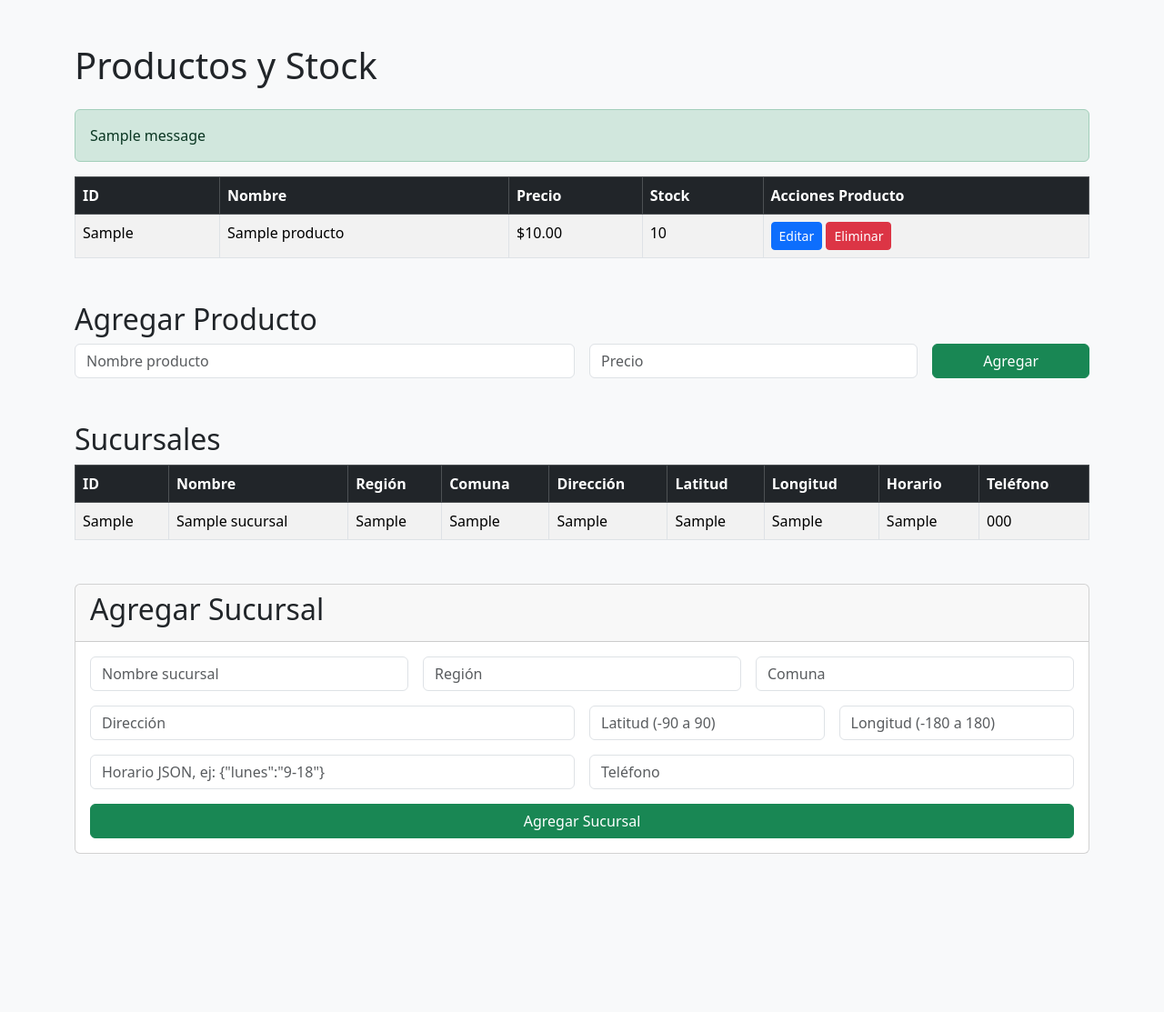
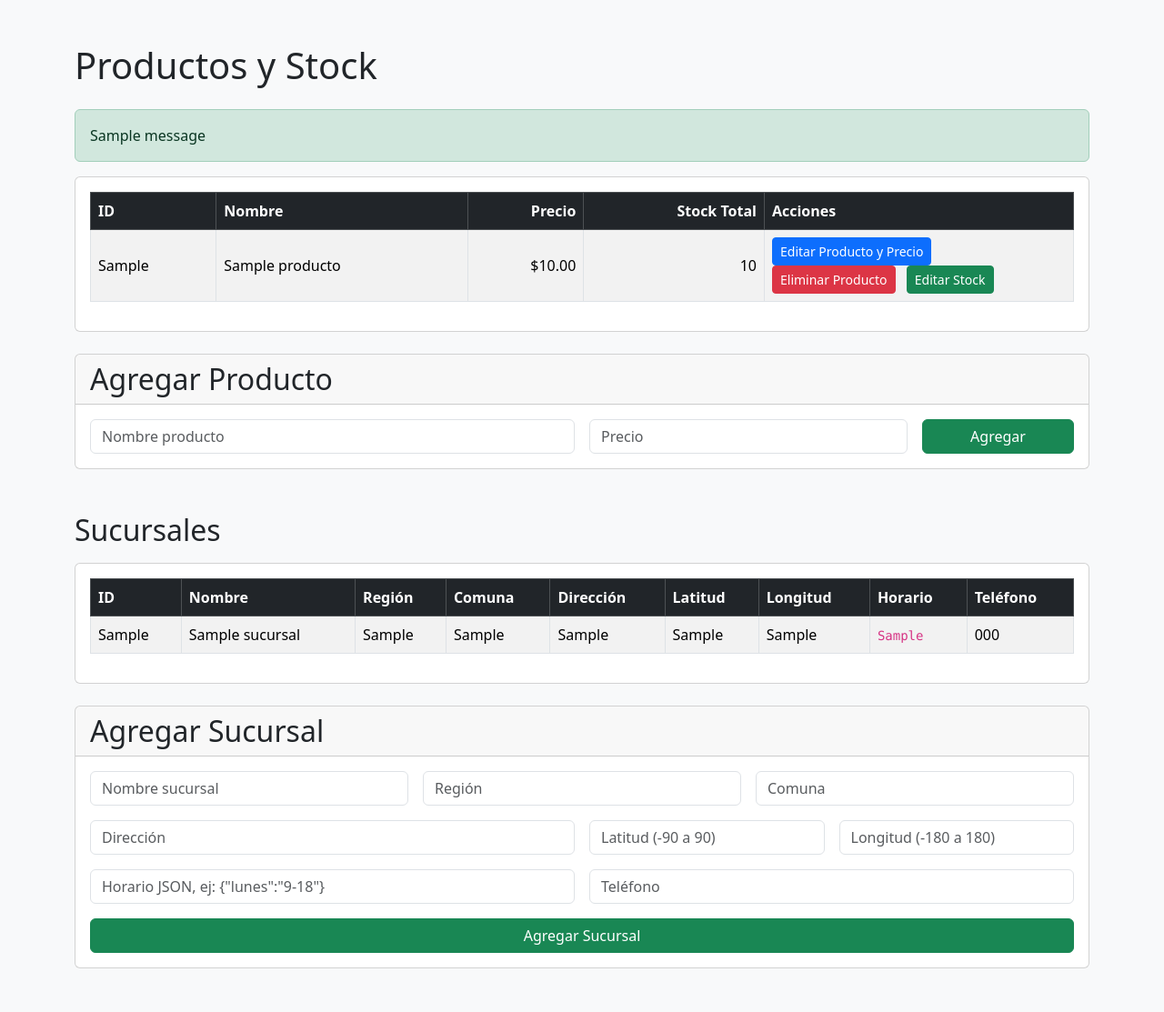
Before and after one commit to Matirehbein/Capston, a Flask app: page / in a window 1280 px wide. Shown: the whole page at 91% size. Before the commit the page ends 939 px from the top, so only its background shows below. Run offline with Flask 3, Linux system fonts and the light colour scheme; one stand-in notice (Sample message) is shown; a database or web service that is not in the repository returns one stand-in record (values such as "Sample title"); some libraries are stand-ins or nearby versions.

Commit message:
Botón de "Editar Stock" agregado
Botón y modal para editar stock por sucursal creada agregado. A revisión aún.

```diff
--- a/Aurora/Api-Aurora/app.py
+++ b/Aurora/Api-Aurora/app.py
@@ -1,12 +1,11 @@
 from flask import Flask, render_template, request, redirect, url_for, flash
 import psycopg2
 import psycopg2.extras
-import os
 
 app = Flask(__name__)
 app.secret_key = "supersecretkey"
 
-# Configuración PostgreSQL
+# Config PostgreSQL
 app.config['PG_HOST'] = "localhost"
 app.config['PG_DATABASE'] = "aurora"
 app.config['PG_USER'] = "postgres"
@@ -20,6 +19,44 @@ def get_db_connection():
         password=app.config['PG_PASSWORD']
     )
 
+# ---------------------------
+# Helpers
+# ---------------------------
+def get_or_create_default_variacion(conn, id_producto: int) -> int:
+    """
+    Obtiene la variación por defecto para un producto.
+    Si no existe, la crea (campos talla/color nulos, sku_variacion = 'VAR-{sku}').
+    Retorna id_variacion.
+    """
+    with conn.cursor(cursor_factory=psycopg2.extras.DictCursor) as cur:
+        cur.execute(
+            "SELECT id_variacion FROM variacion_producto WHERE id_producto = %s LIMIT 1;",
+            (id_producto,)
+        )
+        row = cur.fetchone()
+        if row:
+            return row["id_variacion"]
+
+        # Necesitamos el sku del producto para construir sku_variacion
+        cur.execute(
+            "SELECT sku FROM producto WHERE id_producto = %s;",
+            (id_producto,)
+        )
+        prod = cur.fetchone()
+        sku = prod["sku"] if prod and "sku" in prod else f"SKU_{id_producto}"
+        sku_var = f"VAR-{sku}"
+
+        cur.execute(
+            """
+            INSERT INTO variacion_producto (id_producto, talla, color, sku_variacion)
+            VALUES (%s, NULL, NULL, %s)
+            RETURNING id_variacion;
+            """,
+            (id_producto, sku_var)
+        )
+        new_id = cur.fetchone()[0]
+        return new_id
+
 # ===========================
 # RUTAS
 # ===========================
@@ -28,11 +65,17 @@ def index():
     conn = get_db_connection()
     cur = conn.cursor(cursor_factory=psycopg2.extras.DictCursor)
 
-    # Productos
+    # Productos con stock total (suma de todas las sucursales)
     cur.execute("""
-        SELECT p.*, COALESCE(i.stock,0) as stock
+        SELECT
+            p.id_producto,
+            p.nombre_producto,
+            p.precio_producto,
+            COALESCE(SUM(inv.stock), 0) AS stock_total
         FROM producto p
-        LEFT JOIN inventario_sucursal i ON i.id_variacion = p.id_producto
+        LEFT JOIN variacion_producto vp ON vp.id_producto = p.id_producto
+        LEFT JOIN inventario_sucursal inv ON inv.id_variacion = vp.id_variacion
+        GROUP BY p.id_producto
         ORDER BY p.id_producto;
     """)
     productos = cur.fetchall()
@@ -54,15 +97,25 @@ def add_producto():
     precio = request.form["precio"]
 
     conn = get_db_connection()
-    cur = conn.cursor()
-    cur.execute("""
-        INSERT INTO producto (sku, nombre_producto, precio_producto)
-        VALUES (%s, %s, %s)
-    """, ("SKU_" + nombre, nombre, precio))
-    conn.commit()
-    cur.close()
-    conn.close()
-    flash("Producto agregado con éxito")
+    try:
+        with conn:
+            with conn.cursor(cursor_factory=psycopg2.extras.DictCursor) as cur:
+                # Crea producto
+                sku = f"SKU_{nombre}"
+                cur.execute("""
+                    INSERT INTO producto (sku, nombre_producto, precio_producto)
+                    VALUES (%s, %s, %s)
+                    RETURNING id_producto;
+                """, (sku, nombre, precio))
+                id_producto = cur.fetchone()[0]
+
+                # Crea variación por defecto para satisfacer FK de inventario_sucursal
+                get_or_create_default_variacion(conn, id_producto)
+
+        flash("Producto agregado con éxito")
+    finally:
+        conn.close()
+
     return redirect(url_for("index"))
 
 @app.route("/edit/<int:id>", methods=["POST"])
@@ -71,14 +124,13 @@ def edit_producto(id):
     precio = request.form["precio"]
 
     conn = get_db_connection()
-    cur = conn.cursor()
-    cur.execute("""
-        UPDATE producto
-        SET nombre_producto = %s, precio_producto = %s
-        WHERE id_producto = %s
-    """, (nombre, precio, id))
-    conn.commit()
-    cur.close()
+    with conn:
+        with conn.cursor() as cur:
+            cur.execute("""
+                UPDATE producto
+                SET nombre_producto = %s, precio_producto = %s
+                WHERE id_producto = %s
+            """, (nombre, precio, id))
     conn.close()
     flash("Producto actualizado")
     return redirect(url_for("index"))
@@ -86,16 +138,107 @@ def edit_producto(id):
 @app.route("/delete/<int:id>", methods=["POST"])
 def delete_producto(id):
     conn = get_db_connection()
-    cur = conn.cursor()
-    cur.execute("DELETE FROM producto WHERE id_producto = %s", (id,))
-    conn.commit()
-    cur.close()
+    with conn:
+        with conn.cursor() as cur:
+            cur.execute("DELETE FROM producto WHERE id_producto = %s", (id,))
     conn.close()
     flash("Producto eliminado")
     return redirect(url_for("index"))
 
 # ---------------------------
-# Sucursales
+# Stock (por sucursal)
+# ---------------------------
+@app.route("/stock/add", methods=["POST"])
+def add_stock():
+    """
+    Incrementa stock para un producto en una sucursal.
+    Crea registro en inventario_sucursal si no existe.
+    Requiere: product_id, sucursal_id, cantidad (>0)
+    """
+    product_id = int(request.form["product_id"])
+    sucursal_id = int(request.form["sucursal_id"])
+    cantidad = int(request.form["cantidad"])
+
+    if cantidad <= 0:
+        flash("La cantidad debe ser mayor a 0.")
+        return redirect(url_for("index"))
+
+    conn = get_db_connection()
+    try:
+        with conn:
+            id_variacion = get_or_create_default_variacion(conn, product_id)
+            with conn.cursor() as cur:
+                # Upsert sumando
+                cur.execute("""
+                    INSERT INTO inventario_sucursal (id_sucursal, id_variacion, stock)
+                    VALUES (%s, %s, %s)
+                    ON CONFLICT (id_sucursal, id_variacion)
+                    DO UPDATE SET stock = inventario_sucursal.stock + EXCLUDED.stock;
+                """, (sucursal_id, id_variacion, cantidad))
+        flash("Stock agregado correctamente")
+    finally:
+        conn.close()
+
+    return redirect(url_for("index"))
+
+@app.route("/stock/set", methods=["POST"])
+def set_stock():
+    """
+    Fija (sobrescribe) el stock para un producto en una sucursal.
+    Requiere: product_id, sucursal_id, cantidad (>=0)
+    """
+    product_id = int(request.form["product_id"])
+    sucursal_id = int(request.form["sucursal_id"])
+    cantidad = int(request.form["cantidad"])
+
+    if cantidad < 0:
+        flash("La cantidad no puede ser negativa.")
+        return redirect(url_for("index"))
+
+    conn = get_db_connection()
+    try:
+        with conn:
+            id_variacion = get_or_create_default_variacion(conn, product_id)
+            with conn.cursor() as cur:
+                # Upsert fijando
+                cur.execute("""
+                    INSERT INTO inventario_sucursal (id_sucursal, id_variacion, stock)
+                    VALUES (%s, %s, %s)
+                    ON CONFLICT (id_sucursal, id_variacion)
+                    DO UPDATE SET stock = EXCLUDED.stock;
+                """, (sucursal_id, id_variacion, cantidad))
+        flash("Stock actualizado correctamente")
+    finally:
+        conn.close()
+
+    return redirect(url_for("index"))
+
+@app.route("/stock/delete", methods=["POST"])
+def delete_stock():
+    """
+    Elimina el registro de stock (id_sucursal + variación por defecto del producto).
+    Requiere: product_id, sucursal_id
+    """
+    product_id = int(request.form["product_id"])
+    sucursal_id = int(request.form["sucursal_id"])
+
+    conn = get_db_connection()
+    try:
+        with conn:
+            id_variacion = get_or_create_default_variacion(conn, product_id)
+            with conn.cursor() as cur:
+                cur.execute("""
+                    DELETE FROM inventario_sucursal
+                    WHERE id_sucursal = %s AND id_variacion = %s;
+                """, (sucursal_id, id_variacion))
+        flash("Registro de stock eliminado")
+    finally:
+        conn.close()
+
+    return redirect(url_for("index"))
+
+# ---------------------------
+# Sucursales (ya lo tenías)
 # ---------------------------
 @app.route("/add_sucursal", methods=["POST"])
 def add_sucursal():
@@ -105,18 +248,17 @@ def add_sucursal():
     direccion = request.form["direccion"]
     latitud = request.form.get("latitud") or None
     longitud = request.form.get("longitud") or None
-    horario = request.form.get("horario") or '{}'
+    horario = request.form.get("horario") or "{}"
     telefono = request.form.get("telefono") or None
 
     conn = get_db_connection()
-    cur = conn.cursor()
-    cur.execute("""
-        INSERT INTO sucursal
-        (nombre_sucursal, region_sucursal, comuna_sucursal, direccion_sucursal, latitud_sucursal, longitud_sucursal, horario_json, telefono_sucursal)
-        VALUES (%s, %s, %s, %s, %s, %s, %s::jsonb, %s)
-    """, (nombre, region, comuna, direccion, latitud, longitud, horario, telefono))
-    conn.commit()
-    cur.close()
+    with conn:
+        with conn.cursor() as cur:
+            cur.execute("""
+                INSERT INTO sucursal
+                (nombre_sucursal, region_sucursal, comuna_sucursal, direccion_sucursal, latitud_sucursal, longitud_sucursal, horario_json, telefono_sucursal)
+                VALUES (%s, %s, %s, %s, %s, %s, %s::jsonb, %s)
+            """, (nombre, region, comuna, direccion, latitud, longitud, horario, telefono))
     conn.close()
     flash("Sucursal agregada con éxito")
     return redirect(url_for("index"))
--- a/Aurora/Api-Aurora/templates/index.html
+++ b/Aurora/Api-Aurora/templates/index.html
@@ -1,35 +1,36 @@
 <!DOCTYPE html>
 <html lang="es">
 <head>
-    <meta charset="UTF-8">
-    <title>CRUD Productos y Stock</title>
-    <!-- Bootstrap -->
-    <link href="https://cdn.jsdelivr.net/npm/bootstrap@5.3.1/dist/css/bootstrap.min.css" rel="stylesheet">
+  <meta charset="UTF-8" />
+  <title>CRUD Productos, Stock y Sucursales</title>
+  <link href="https://cdn.jsdelivr.net/npm/bootstrap@5.3.1/dist/css/bootstrap.min.css" rel="stylesheet" />
 </head>
 <body class="bg-light">
+<div class="container my-5">
 
-<div class="container mt-5">
   <h1 class="mb-4">Productos y Stock</h1>
 
   {% with messages = get_flashed_messages() %}
     {% if messages %}
       <div class="alert alert-success">
         {% for message in messages %}
-                {{ message }}<br>
+          {{ message }}<br />
         {% endfor %}
       </div>
     {% endif %}
   {% endwith %}
 
-    <!-- Tabla de Productos -->
-    <table class="table table-striped table-bordered">
+  <!-- Tabla Productos -->
+  <div class="card mb-4">
+    <div class="card-body">
+      <table class="table table-striped table-bordered align-middle">
         <thead class="table-dark">
           <tr>
             <th>ID</th>
             <th>Nombre</th>
-                <th>Precio</th>
-                <th>Stock</th>
-                <th>Acciones Producto</th>
+            <th class="text-end">Precio</th>
+            <th class="text-end">Stock Total</th>
+            <th style="width: 340px;">Acciones</th>
           </tr>
         </thead>
         <tbody>
@@ -37,18 +38,28 @@
           <tr>
             <td>{{ p.id_producto }}</td>
             <td>{{ p.nombre_producto }}</td>
-                <td>${{ "%.2f"|format(p.precio_producto) }}</td>
-                <td>{{ p.stock if p.stock else 0 }}</td>
+            <td class="text-end">${{ "%.2f"|format(p.precio_producto) }}</td>
+            <td class="text-end">{{ p.stock_total }}</td>
             <td>
-                    <button class="btn btn-sm btn-primary" data-bs-toggle="modal" data-bs-target="#editProductoModal{{p.id_producto}}">Editar</button>
+              <!-- Editar Producto -->
+              <button class="btn btn-sm btn-primary me-2" data-bs-toggle="modal" data-bs-target="#editProductoModal{{ p.id_producto }}">
+                Editar Producto y Precio
+              </button>
+
+              <!-- Eliminar Producto -->
               <form action="{{ url_for('delete_producto', id=p.id_producto) }}" method="post" style="display:inline;">
-                        <button type="submit" class="btn btn-sm btn-danger">Eliminar</button>
+                <button type="submit" class="btn btn-sm btn-danger me-2">Eliminar Producto</button>
               </form>
+
+              <!-- Gestionar Stock -->
+              <button class="btn btn-sm btn-success" data-bs-toggle="modal" data-bs-target="#stockModal{{ p.id_producto }}">
+                Editar Stock
+              </button>
             </td>
           </tr>
 
           <!-- Modal Editar Producto -->
-            <div class="modal fade" id="editProductoModal{{p.id_producto}}" tabindex="-1">
+          <div class="modal fade" id="editProductoModal{{ p.id_producto }}" tabindex="-1" aria-hidden="true">
             <div class="modal-dialog">
               <div class="modal-content">
                 <form action="{{ url_for('edit_producto', id=p.id_producto) }}" method="post">
@@ -57,11 +68,11 @@
                     <button type="button" class="btn-close" data-bs-dismiss="modal"></button>
                   </div>
                   <div class="modal-body">
-                      <input type="text" class="form-control mb-2" name="nombre" value="{{ p.nombre_producto }}" required>
-                      <input type="number" step="0.01" class="form-control" name="precio" value="{{ p.precio_producto }}" required>
+                    <input type="text" class="form-control mb-2" name="nombre" value="{{ p.nombre_producto }}" required />
+                    <input type="number" step="0.01" class="form-control" name="precio" value="{{ p.precio_producto }}" required />
                   </div>
                   <div class="modal-footer">
-                      <button type="button" class="btn btn-secondary" data-bs-dismiss="modal">Cancelar</button>
+                    <button type="button" class="btn btn-outline-secondary" data-bs-dismiss="modal">Cancelar</button>
                     <button type="submit" class="btn btn-primary">Guardar</button>
                   </div>
                 </form>
@@ -69,27 +80,106 @@
             </div>
           </div>
 
+          <!-- Modal Stock por Sucursal -->
+          <div class="modal fade" id="stockModal{{ p.id_producto }}" tabindex="-1" aria-hidden="true">
+            <div class="modal-dialog">
+              <div class="modal-content">
+                <div class="modal-header">
+                  <h5 class="modal-title">Gestionar stock del producto: {{ p.nombre_producto }}</h5>
+                  <button type="button" class="btn-close" data-bs-dismiss="modal"></button>
+                </div>
+
+                <div class="modal-body">
+                  <!-- Form AGREGAR (sumar) -->
+                  <form class="border rounded p-3 mb-3" action="{{ url_for('add_stock') }}" method="post">
+                    <input type="hidden" name="product_id" value="{{ p.id_producto }}" />
+                    <div class="mb-2">
+                      <label class="form-label">Sucursal</label>
+                      <select name="sucursal_id" class="form-select" required>
+                        <option value="" selected disabled>Selecciona una sucursal</option>
+                        {% for s in sucursales %}
+                          <option value="{{ s.id_sucursal }}">{{ s.id_sucursal }} – {{ s.nombre_sucursal }}</option>
+                        {% endfor %}
+                      </select>
+                    </div>
+                    <div class="mb-2">
+                      <label class="form-label">Cantidad a agregar</label>
+                      <input type="number" name="cantidad" min="1" class="form-control" placeholder="Ej: 5" required />
+                    </div>
+                    <button type="submit" class="btn btn-success w-100">Agregar stock</button>
+                  </form>
+
+                  <!-- Form SET (fijar) -->
+                  <form class="border rounded p-3 mb-3" action="{{ url_for('set_stock') }}" method="post">
+                    <input type="hidden" name="product_id" value="{{ p.id_producto }}" />
+                    <div class="mb-2">
+                      <label class="form-label">Sucursal</label>
+                      <select name="sucursal_id" class="form-select" required>
+                        <option value="" selected disabled>Selecciona una sucursal</option>
+                        {% for s in sucursales %}
+                          <option value="{{ s.id_sucursal }}">{{ s.id_sucursal }} – {{ s.nombre_sucursal }}</option>
+                        {% endfor %}
+                      </select>
+                    </div>
+                    <div class="mb-2">
+                      <label class="form-label">Fijar stock a</label>
+                      <input type="number" name="cantidad" min="0" class="form-control" placeholder="Ej: 12" required />
+                    </div>
+                    <button type="submit" class="btn btn-primary w-100">Fijar stock</button>
+                  </form>
+
+                  <!-- Form DELETE (eliminar registro de stock en esa sucursal) -->
+                  <form class="border rounded p-3" action="{{ url_for('delete_stock') }}" method="post">
+                    <input type="hidden" name="product_id" value="{{ p.id_producto }}" />
+                    <div class="mb-2">
+                      <label class="form-label">Sucursal</label>
+                      <select name="sucursal_id" class="form-select" required>
+                        <option value="" selected disabled>Selecciona una sucursal</option>
+                        {% for s in sucursales %}
+                          <option value="{{ s.id_sucursal }}">{{ s.id_sucursal }} – {{ s.nombre_sucursal }}</option>
+                        {% endfor %}
+                      </select>
+                    </div>
+                    <button type="submit" class="btn btn-danger w-100">Eliminar registro total del stock por sucursal</button>
+                  </form>
+                </div>
+
+                <div class="modal-footer">
+                  <button type="button" class="btn btn-outline-secondary" data-bs-dismiss="modal">Cerrar</button>
+                </div>
+              </div>
+            </div>
+          </div>
+
           {% endfor %}
         </tbody>
       </table>
+    </div>
+  </div>
 
   <!-- Formulario Agregar Producto -->
-    <h2 class="mt-5">Agregar Producto</h2>
+  <div class="card mb-5">
+    <div class="card-header"><h2 class="mb-0">Agregar Producto</h2></div>
+    <div class="card-body">
       <form action="{{ url_for('add_producto') }}" method="post" class="row g-3">
         <div class="col-md-6">
-            <input type="text" class="form-control" name="nombre" placeholder="Nombre producto" required>
+          <input type="text" class="form-control" name="nombre" placeholder="Nombre producto" required />
         </div>
         <div class="col-md-4">
-            <input type="number" step="0.01" class="form-control" name="precio" placeholder="Precio" required>
+          <input type="number" step="0.01" class="form-control" name="precio" placeholder="Precio" required />
         </div>
         <div class="col-md-2">
           <button type="submit" class="btn btn-success w-100">Agregar</button>
         </div>
       </form>
+    </div>
+  </div>
 
-    <!-- Tabla de Sucursales -->
-    <h2 class="mt-5">Sucursales</h2>
-    <table class="table table-striped table-bordered">
+  <!-- Sucursales -->
+  <h2 class="mb-3">Sucursales</h2>
+  <div class="card mb-4">
+    <div class="card-body">
+      <table class="table table-striped table-bordered align-middle">
         <thead class="table-dark">
           <tr>
             <th>ID</th>
@@ -113,44 +203,49 @@
             <td>{{ s.direccion_sucursal }}</td>
             <td>{{ s.latitud_sucursal }}</td>
             <td>{{ s.longitud_sucursal }}</td>
-                <td>{{ s.horario_json }}</td>
+            <td><code class="small">{{ s.horario_json }}</code></td>
             <td>{{ s.telefono_sucursal }}</td>
           </tr>
           {% endfor %}
         </tbody>
       </table>
+    </div>
+  </div>
 
   <!-- Formulario Agregar Sucursal -->
-    <div class="card mt-5 mb-5">
+  <div class="card mb-5">
     <div class="card-header">
-        <h2>Agregar Sucursal</h2>
+      <h2 class="mb-0">Agregar Sucursal</h2>
     </div>
     <div class="card-body">
       <form action="{{ url_for('add_sucursal') }}" method="post" class="row g-3">
         <div class="col-md-4">
-            <input type="text" class="form-control" name="nombre" placeholder="Nombre sucursal" required>
+          <input type="text" class="form-control" name="nombre" placeholder="Nombre sucursal" required />
         </div>
         <div class="col-md-4">
-            <input type="text" class="form-control" name="region" placeholder="Región" required>
+          <input type="text" class="form-control" name="region" placeholder="Región" required />
         </div>
         <div class="col-md-4">
-            <input type="text" class="form-control" name="comuna" placeholder="Comuna" required>
+          <input type="text" class="form-control" name="comuna" placeholder="Comuna" required />
+        </div>
+
+        <div class="col-md-6">
+          <input type="text" class="form-control" name="direccion" placeholder="Dirección" required />
+        </div>
+        <div class="col-md-3">
+          <input type="number" step="0.000001" class="form-control" name="latitud" placeholder="Latitud (-90 a 90)" />
+        </div>
+        <div class="col-md-3">
+          <input type="number" step="0.000001" class="form-control" name="longitud" placeholder="Longitud (-180 a 180)" />
+        </div>
+
+        <div class="col-md-6">
+          <input type="text" class="form-control" name="horario" placeholder='Horario JSON, ej: {"lunes":"9-18"}' />
         </div>
         <div class="col-md-6">
-            <input type="text" class="form-control" name="direccion" placeholder="Dirección" required>
+          <input type="text" class="form-control" name="telefono" placeholder="Teléfono" />
         </div>
-          <div class="col-md-3">
-            <input type="number" step="0.000001" class="form-control" name="latitud" placeholder="Latitud (-90 a 90)">
-          </div>
-          <div class="col-md-3">
-            <input type="number" step="0.000001" class="form-control" name="longitud" placeholder="Longitud (-180 a 180)">
-          </div>
-          <div class="col-md-6">
-            <input type="text" class="form-control" name="horario" placeholder='Horario JSON, ej: {"lunes":"9-18"}'>
-          </div>
-          <div class="col-md-6">
-            <input type="text" class="form-control" name="telefono" placeholder="Teléfono">
-          </div>
+
         <div class="col-12">
           <button type="submit" class="btn btn-success w-100">Agregar Sucursal</button>
         </div>
```
Lines whose indentation alone changed are shown as unchanged.
